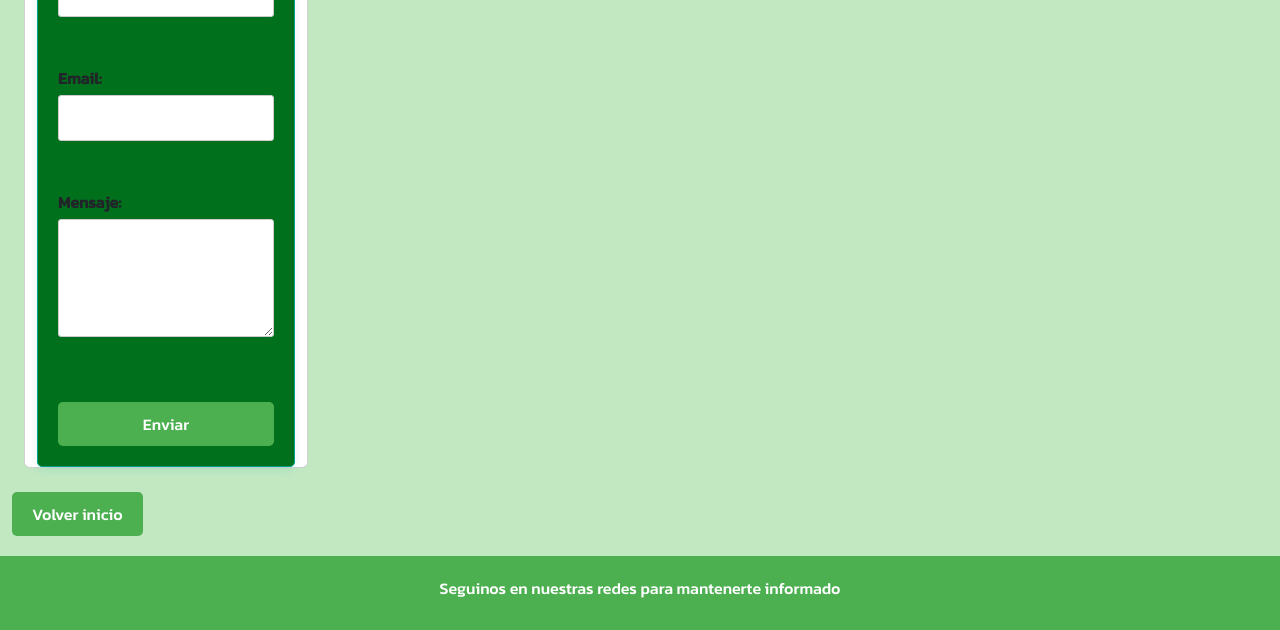
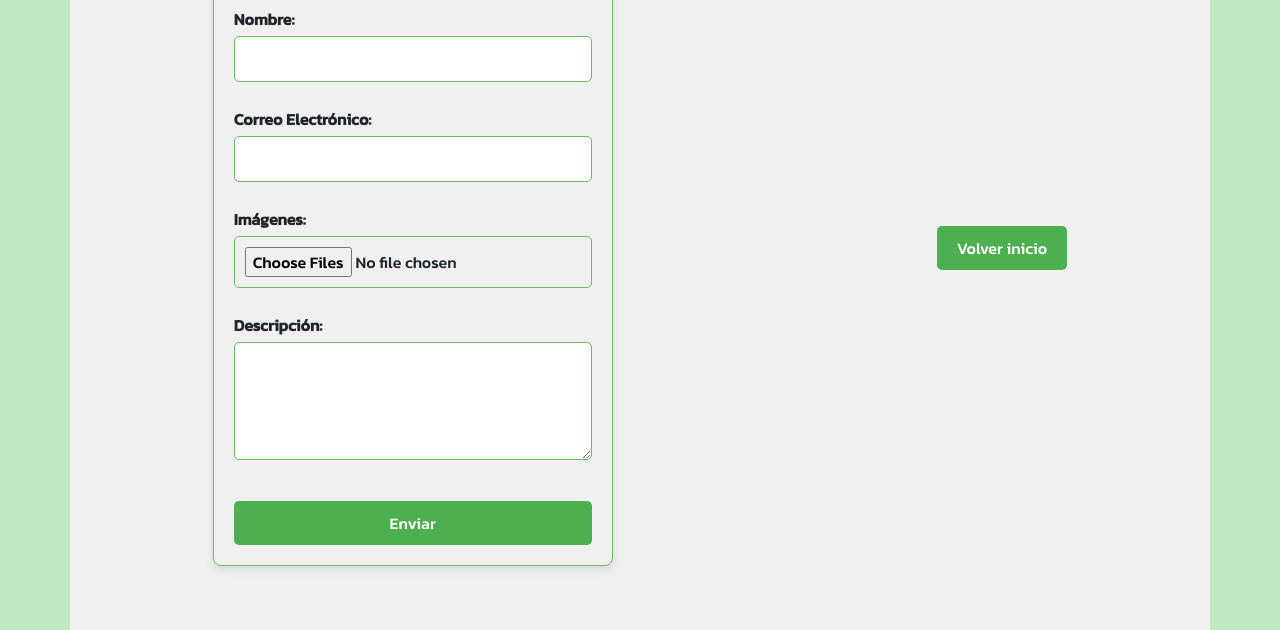
Before and after one commit to RTCrosendocasanas/Pf-Casa-as, a website: page pages/contacto.html in a window 1280 px wide. Shown: the part 267-897 px from the top of the page. Drawn offline with nearby package versions, Linux system fonts and the light colour scheme.

Commit message:
ultimos retoques y aplicamiento de seo

```diff
--- a/pages/contacto.html
+++ b/pages/contacto.html
@@ -71,37 +71,36 @@
           </div>
         </div>
       </nav>
+    </header>
+    <main class="main-container container">
+      <section class="formulario">
         <h1>Contactanos completando el formulario</h1>
-    </header>
-    <main class="container-fluid">
-      <section class="row container-fluid my-4">
-        <article class="col-sm-12 col-md-6 col-lg-3">
-          <div class="card container">
-            <form action="" method="post" class="attractive-form">
-              <div>
-                <label for="nombre">Nombre:</label>
-                <input type="text" id="nombre" name="nombre" required />
+        <div class="form-container">
+          <form>
+            <div class="form-group">
+              <label for="name">Nombre:</label>
+              <input type="text" id="name" name="name" required />
             </div>
-              <br />
-              <div>
-                <label for="email">Email:</label>
+            <div class="form-group">
+              <label for="email">Correo Electrónico:</label>
               <input type="email" id="email" name="email" required />
             </div>
-              <br />
-              <div>
-                <label for="mensaje">Mensaje:</label>
+            <div class="form-group">
+              <label for="images">Imágenes:</label>
+              <input type="file" id="images" name="images" multiple />
+            </div>
+            <div class="form-group">
+              <label for="description">Descripción:</label>
               <textarea
-                  id="mensaje"
-                  name="mensaje"
+                id="description"
+                name="description"
                 rows="4"
                 required
               ></textarea>
             </div>
-              <br />
-              <button type="submit">Enviar</button>
+            <button class="enviar" type="submit">Enviar</button>
           </form>
         </div>
-        </article>
       </section>
       <a href="../index.html"><button>Volver inicio</button></a>
     </main>
--- a/scss/_contacto.scss
+++ b/scss/_contacto.scss
@@ -1,6 +1,6 @@
 /* Estilos para el encabezado */
 .headercontacto {
-  background-color: #f2f2f2;
+  background-color:$primary-color;
   padding: 20px;
   text-align: center;
   h1 {
@@ -9,15 +9,21 @@
   }
 }
 
-/* Estilos para el formulario */
-.attractive-form {
+.main-container {
+  display: flex;
+  justify-content: center;
+  align-items: center;
+  height: 100vh;
+  background-color: $background-color3;
+}
+
+.form-container {
   max-width: 400px;
-  margin: 0 auto;
   padding: 20px;
-  border: 1px solid #00a388;
-  border-radius: 5px;
-  background-color: #00701c;
-  box-shadow: 0 4px 8px rgba(14, 168, 179, 0.1);
+  border: 1px solid $secondary-color2;
+  border-radius: 8px;
+  background-color: $background-color3;
+  box-shadow: 0 4px 8px rgba(0, 0, 0, 0.1);
 
   div {
     margin-bottom: 15px;
@@ -30,27 +36,36 @@
     textarea {
       width: 100%;
       padding: 10px;
-      border: 1px solid #ccc;
-      border-radius: 3px;
+      border: 1px solid $secondary-color2;
+      border-radius: 5px;
       transition: border-color 0.3s ease-in-out;
+
       &:focus {
         outline: none;
-        border-color: #06bb00;
+        border-color: $primary-color1;
       }
     }
     button {
       display: block;
       width: 100%;
       padding: 10px;
-      background-color: #005d9b;
-      color: #00c4ba;
+      background-color: $primary-color1;
+      color: white;
       border: none;
-      border-radius: 3px;
+      border-radius: 5px;
       cursor: pointer;
       transition: background-color 0.3s ease-in-out;
+
       &:hover {
-        background-color: #2980b9;
+        background-color: darken($primary-color1, 10%);
       }
     }
   }
 }
+
+img {
+  max-width: 100%;
+  height: auto;
+  display: block;
+  margin: 0 auto;
+}
--- a/scss/_nav.scss
+++ b/scss/_nav.scss
@@ -12,6 +12,7 @@
     }
   }
 }
+//navegacion
 .navegacion {
   div {
     width: 100%;
@@ -34,7 +35,6 @@
     }
   }
 }
-
 img {
   width: 10vh;
   @media (min-width: 280px) and (max-width: 720px) {
--- a/scss/_vars.scss
+++ b/scss/_vars.scss
@@ -2,6 +2,9 @@ $primary-color: rgb(24, 141, 0);
 $secondaryColor: rgba(220, 252, 197, 0.966);
 $coloresboton: rgb(2, 109, 16);
 $bordescolor: rgb(5, 131, 37);
+$primary-color1: #4caf50; // Verde primario
+$secondary-color2: #66bb6a; // Verde secundario
+$background-color3: #f0f0f0; // Color de fondo
 
 //font
 $mainFont: "Kanit", sans-serif;
```
Also changed, not shown: index.html (+2 -0 lines), css/main.css. Lines whose indentation alone changed are shown as unchanged.
